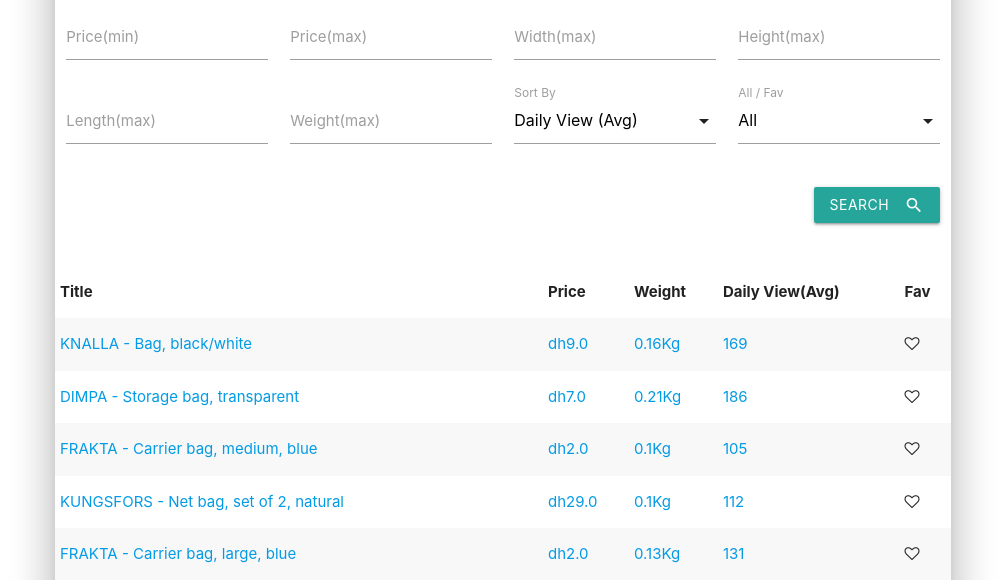
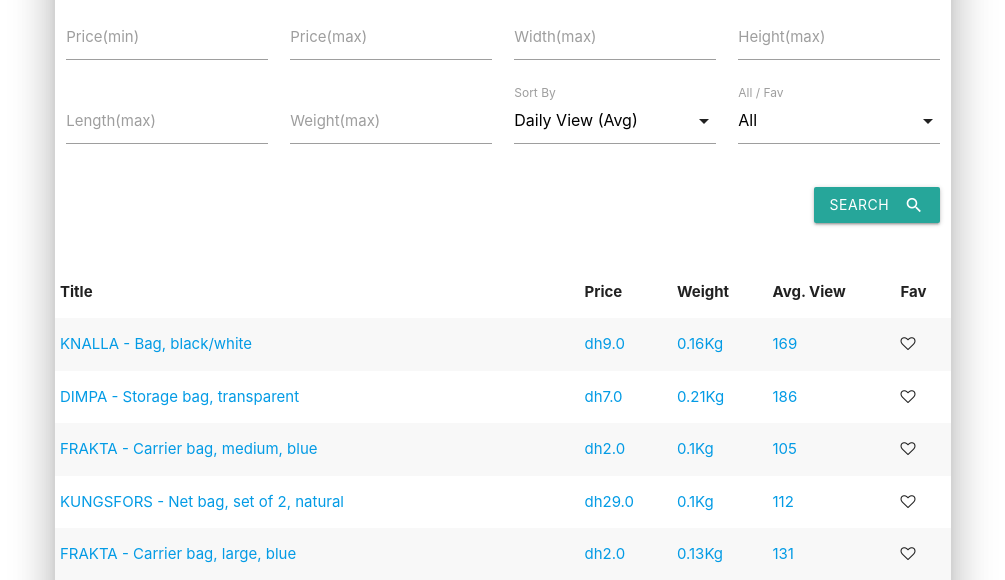
Before and after one commit to henokali1/AEKI-SCRPR, a Django app: template view_cntr/templates/view_cntr/dashboard.html in a window 1280 px wide. Shown: the part 148-728 px from the top of the page, without its empty margins (137-1142 px from the left). Run offline with Django 3.2, Linux system fonts and the light colour scheme; the template is opened without the code that fills it: values that come from a table or form of the project are taken from there, others are empty; data comes from the database, SQL or seed files in the repository; both versions use the stored data as it was after the commit.

Commit message:
crontab daily view

```diff
--- a/update-daily-view-count.py
+++ b/update-daily-view-count.py
@@ -50,6 +50,7 @@
 		avg_cnt = dailyViewCount.objects.filter(product=i.pk).aggregate(Avg('count'))
 		avg_cnt = int(avg_cnt['count__avg'])
 		Product.objects.filter(pk=i.pk).update(avg_view=avg_cnt)
+		break
 
 	return err
 
--- a/view_cntr/templates/view_cntr/dashboard.html
+++ b/view_cntr/templates/view_cntr/dashboard.html
@@ -87,17 +87,16 @@
                     </div>
                 </div>
 						</form>
-
 						<br>
 						{% if products %}
 						<table class="striped">
 							<thead>
 								<tr>
-										<th>Title</th>
-										<th>Price</th>
-                                        <th>Weight</th>
-                                        <th>Daily View(Avg)</th>
-                                        <th>Fav</th>
+                                    <th>Title</th>
+									<th>Price</th>
+                                    <th>Weight</th>
+                                    <th>Avg. View</th>
+                                    <th>Fav</th>
 								</tr>
 							</thead>
 
```
Also changed, not shown: db.sqlite3, 1 other file.
